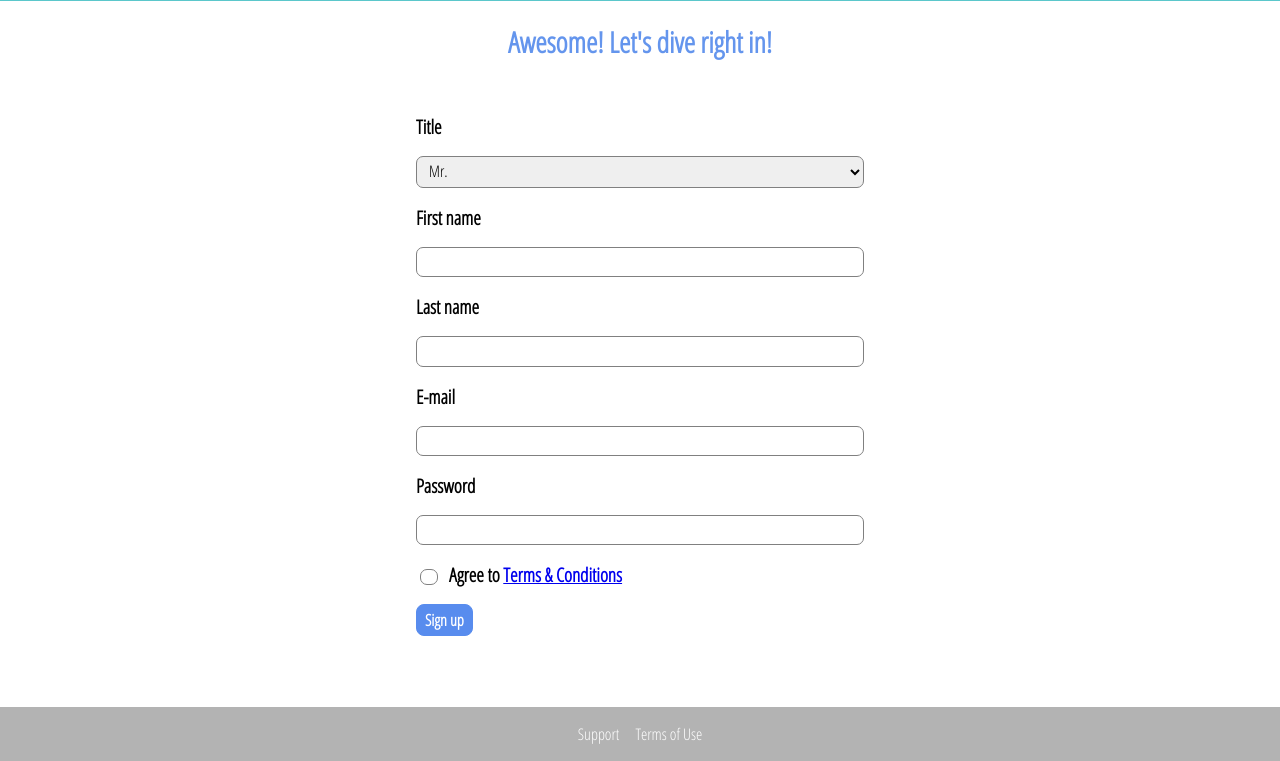
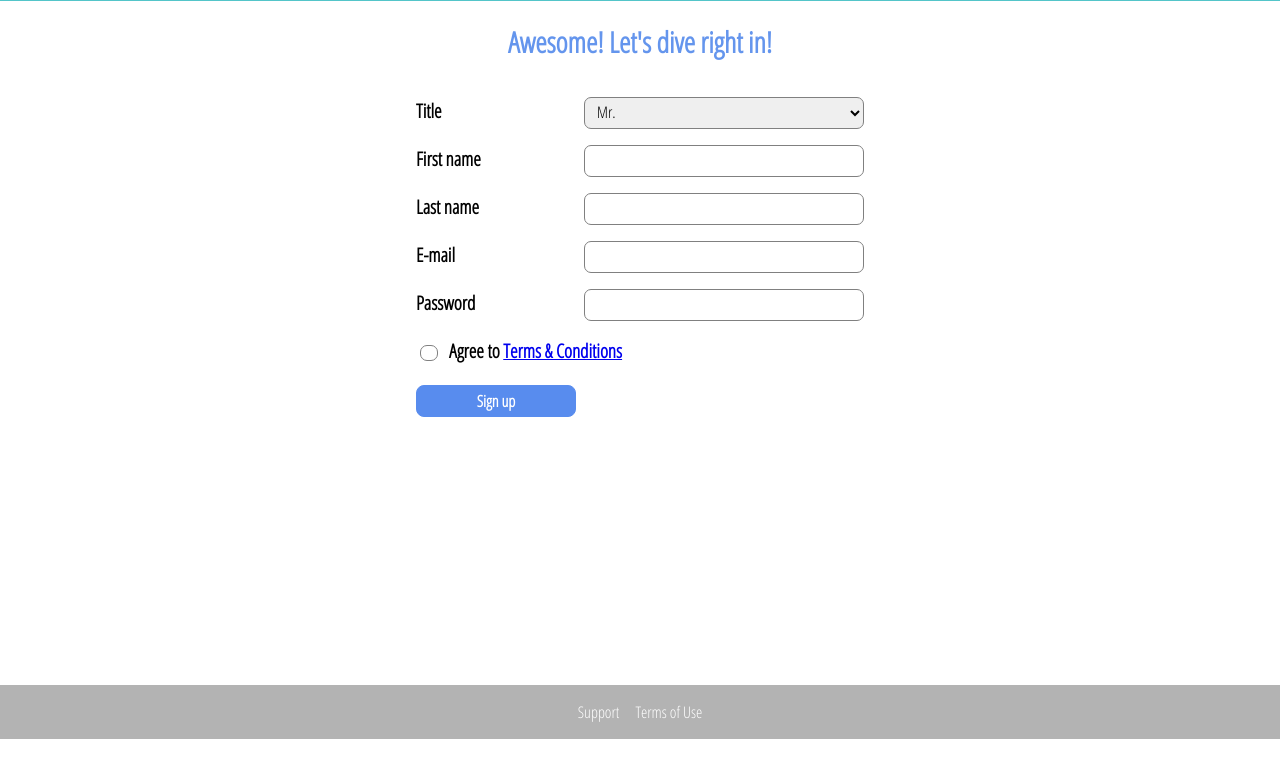
Before and after one commit to Jeeseon2ee/MoreCSS, a plain HTML site: page startcss/index.html in a window 1280 px wide. Shown: the part 61-822 px from the top of the page. After the commit the page ends 800 px from the top, so only its background shows below. Drawn offline with Linux system fonts and the light colour scheme.

Commit message:
Add files via upload
Day 6
1.  Grid
2.  Difference between Grid & Flex
3.  Transform: rotate translate skew scale perspective...

```diff
--- a/main.css
+++ b/main.css
@@ -10,7 +10,7 @@
     /*background-image: radial-gradient(white, blue);*/
     font-family: 'Raleway', sans-serif;
     width: 100%;
-    height: 40vh;
+    height: 38vh;
     position: relative;
     }
 
@@ -29,13 +29,13 @@
 #s1 > h2 {
     position: absolute;
     left: 2%;
-    bottom: 4%;
+    bottom: 6%;
     font-size: 1.2rem;
 }
 #s1 > h1 {
     position: absolute;
     left: 2%;
-    bottom: 16%;
+    bottom: 18%;
     font-size: 1.2rem;
 }
 
--- a/packages/packages.css
+++ b/packages/packages.css
@@ -7,10 +7,6 @@
     font-family: "anonymousPro";
     src:url("anonymousPro-Bold.ttf") format("truetype");
     font-weight: 700;
-}
-
-main {
-    padding-top: 2rem;
 }
 
 .background {
@@ -31,6 +27,7 @@ main {
     border-left: none;
     position: relative;
     z-index: 5;
+    overflow: hidden;
 }
 
 .package:hover,
@@ -76,11 +73,15 @@ main {
     z-index: 10;
     top: 0;
     right: 0;
-    margin: 0.5rem;
+    margin: 0;
     font-size: 0.75rem;
     color: white;
     background: rgb(7, 89, 92);
     padding: 0.5rem 1rem;
+    transform: rotateZ(45deg) translateX(2.8rem) translateY(-1rem);
+    /*transform-origin: center;*/
+    width: 10rem;
+    text-align: center;
 }
 
 #morning {
@@ -110,8 +111,10 @@ main {
 
 @media (min-width: 40rem) {
     main {
-      margin: 0 auto;
+      margin: 0;
+      /*margin: 0 auto;*/
       max-width: 1500px;
+      padding-top: 1.2rem;
     }
 }
 
--- a/shared.css
+++ b/shared.css
@@ -4,12 +4,25 @@
 
 * {box-sizing: border-box;}
 
+html {
+    height: 100%;
+}
+
 body {margin:0;
       font-family: 'Open Sans Condensed', sans-serif;
-      }
+      display: grid;
+      grid-template-rows: 2.5rem auto fit-content(8rem);
+      grid-template-areas: "header"
+                           "main"
+                           "footer";
+      height: 100%;
+
+    }
 
 main {
-    min-height: calc(100vh - 8rem);
+    /*min-height: calc(100vh - 8rem);*/
+    /*grid-row: 2 / 3;*/
+    grid-area: main;
 }
 
 .backdrop {
@@ -28,7 +41,6 @@ main {
     padding: 0.25rem 1rem;
     width: 100%;
     position:fixed;
-    opacity: 0.95;
     top: 0;
     z-index: 6;
     display: flex;
@@ -142,6 +154,8 @@ border: none;
 background: rgb(179, 179, 179);
 padding: 1rem;
 margin-top: 3rem;
+/*grid-row: 3 / 4;*/
+grid-area: footer;
 }
 
 .main_footer ul {
--- a/startcss/index.html
+++ b/startcss/index.html
@@ -61,10 +61,14 @@
             <input type="email" id="email">
             <label for="password">Password</label>
             <input type="password" id="password">
-            <input type="checkbox" id="agree_terms">
-            <label for="agree_terms">Agree to
-                <a href="#">Terms &amp; Conditions</a>
-            </label>
+
+            <div class="signup_form_checkbox">
+                <input type="checkbox" id="agree_terms">
+                <label for="agree_terms">Agree to
+                    <a href="#">Terms &amp; Conditions</a>
+                </label>
+            </div>
+
             <button type="submit" class="button">Sign up</button>
         </form>
     </main>
--- a/startcss/start.css
+++ b/startcss/start.css
@@ -1,6 +1,5 @@
 main {
-    margin-top: 3rem;
-    padding-top: 1rem;
+    padding-top: 1.5rem;
 }
 
 .signup h1 {
@@ -11,6 +10,9 @@ main {
 
 .signup_form {
     padding: 1rem;
+    display: grid;
+    grid-auto-rows: 2rem;
+    grid-row-gap: 0.5rem;
 }
 
 .signup_form label {
@@ -22,7 +24,7 @@ main {
 .signup_form input,
 .signup_form select {
     display: block;
-    margin-top: 1rem;
+    /*margin-top: 1rem;*/
     width: 100%;
 }
 
@@ -73,7 +75,6 @@ main {
 
 .signup_form button[type="submit"] {
     display: block;
-    margin-top: 1rem;
 }
 
 
@@ -81,5 +82,12 @@ main {
     .signup_form {
         margin: auto;
         width: 30rem;
+        grid-template-columns: 10rem auto;
+        grid-row-gap: 1rem;
+        grid-column-gap: 0.5rem;
+    }
+
+    .signup_form_checkbox {
+        grid-column: span 2;
     }
 }
```
Also changed, not shown: tutors/tutors.css (+5 -2 lines).
